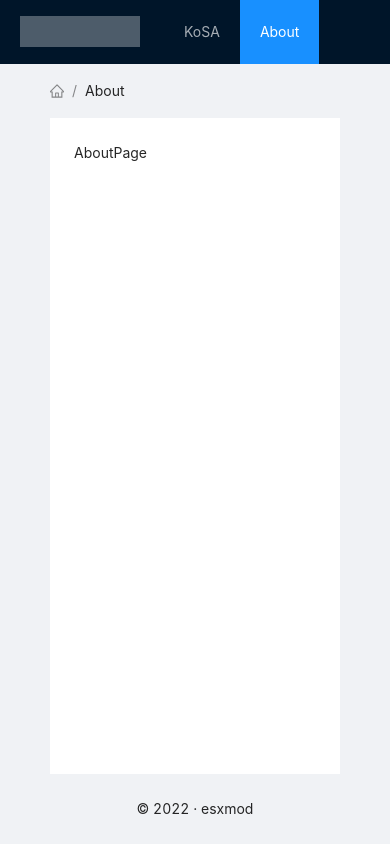
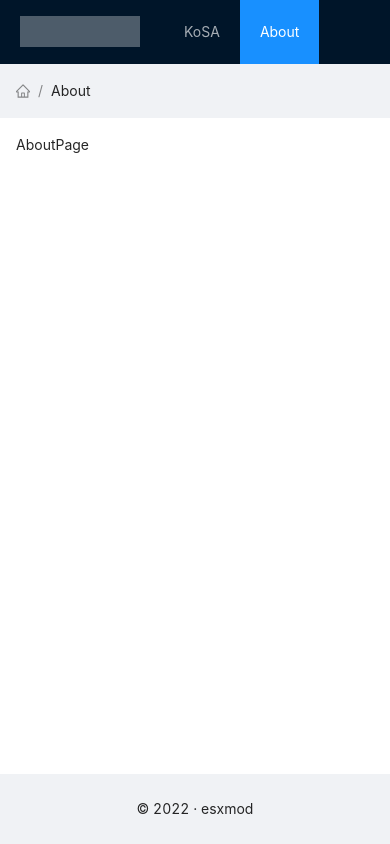
Before and after one commit to esxmod/konlproj-demo-client, a React (Create React App) app: page /about in a window 390 px wide. Built offline with nearby package versions, Linux system fonts and the light colour scheme.

Commit message:
design: Adjust layout for mobile

```diff
--- a/src/App.css
+++ b/src/App.css
@@ -46,3 +46,17 @@
 .ant-layout-footer {
     text-align: center;
 }
+
+@media all and (max-width:575px) {
+    .ant-layout-content {
+        padding: 0px;
+    }
+
+    .ant-layout-content .ant-breadcrumb {
+        margin-left: 16px;
+    }
+
+    .ant-layout-content .main-container {
+        padding: 16px;
+    }
+}
```
